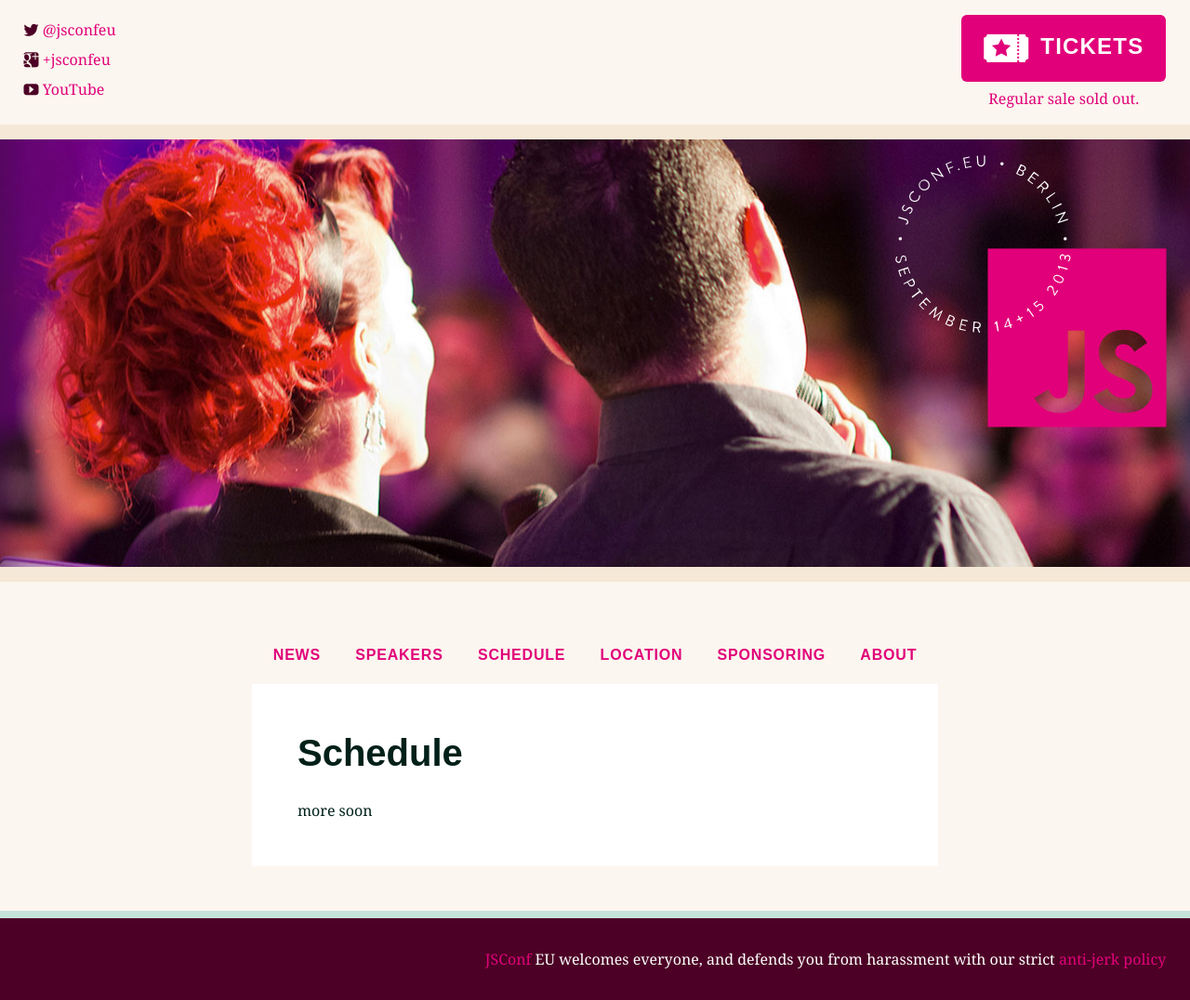
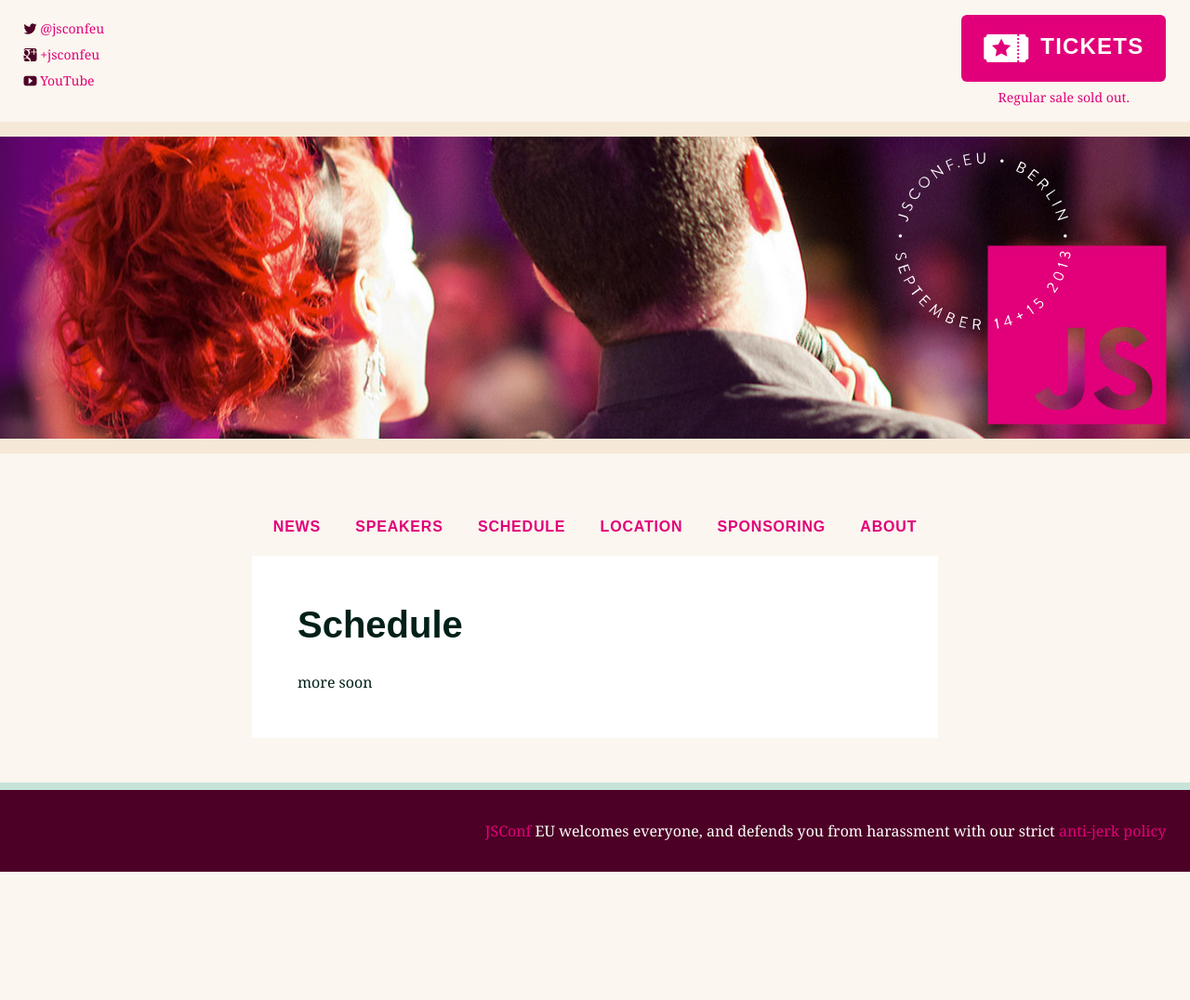
Before and after one commit to jsconf/2013.jsconf.eu, a Jekyll site: the page built from schedule.html, in a window 1280 px wide. Shown: the whole page at 93% size. Built offline with Jekyll 4.4.1, drawn with Linux system fonts in a browser that asks for light colours; nearby versions of some CDN libraries; comment, search, counter and statistics services are not loaded; after the commit the page ends 938 px from its top, so only the background shows below that.

Commit message:
Nobody should have browser windows this wide anyway.

```diff
--- a/sass/imports/mobile.scss
+++ b/sass/imports/mobile.scss
@@ -47,38 +47,3 @@
     padding: 1.5em 4%;
   }
 }
-
-/* --------------- Screens bigger than 1280px ----------- */
-
-/*
-  fixed header layout
-*/
-@media only screen and (min-width: 1280px) {
-/*  .top {
-    position: fixed;
-    top: 0;
-    z-index: 1;
-    background-size: auto;
-  }
-  .main {
-    margin-top: 500px;
-    position: relative;
-    z-index: 2;
-  }
-  aside {
-    float: right;
-    width: 30%;
-    min-width: 282px;
-  }
-  .main_column {
-    width: 100%;
-    overflow: hidden;
-    padding: 1.5em 4%;
-  }*/
-  .stage {
-    min-height: 460px;
-  }
-  .social_nav, .ticket_info {
-    font-size: 1em;
-  }
-}
--- a/stylesheets/screen.css
+++ b/stylesheets/screen.css
@@ -768,39 +768,3 @@ you can use the generic selector below, but it's slower:
     padding: 1.5em 4%;
   }
 }
-/* --------------- Screens bigger than 1280px ----------- */
-/*
-  fixed header layout
-*/
-@media only screen and (min-width: 1280px) {
-  /*  .top {
-      position: fixed;
-      top: 0;
-      z-index: 1;
-      background-size: auto;
-    }
-    .main {
-      margin-top: 500px;
-      position: relative;
-      z-index: 2;
-    }
-    aside {
-      float: right;
-      width: 30%;
-      min-width: 282px;
-    }
-    .main_column {
-      width: 100%;
-      overflow: hidden;
-      padding: 1.5em 4%;
-    }*/
-  /* line 78, ../sass/imports/mobile.scss */
-  .stage {
-    min-height: 460px;
-  }
-
-  /* line 81, ../sass/imports/mobile.scss */
-  .social_nav, .ticket_info {
-    font-size: 1em;
-  }
-}
```
Also changed, not shown: stylesheets/imports/mobile.css (+2 -38 lines).
